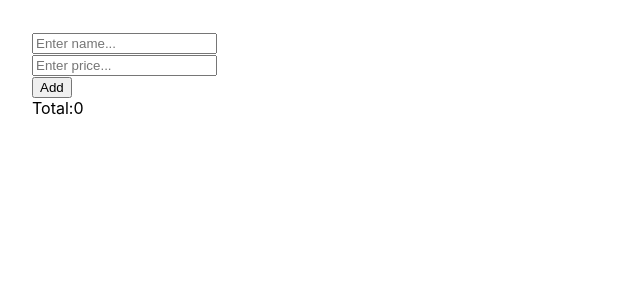
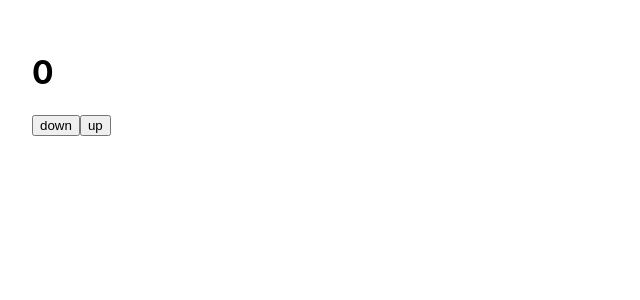
Before and after one commit to Bangdx1412/ReactJS, a React (Create React App) app: page / in a window 1280 px wide. Shown: the top 300 px of the page, without its empty margins (0-640 px from the left). Built offline with nearby package versions, Linux system fonts and the light colour scheme.

Commit message:
useReducer

```diff
--- a/src/App.js
+++ b/src/App.js
@@ -1,56 +1,40 @@
-// Mounted / Unmounted
-import { useState, useMemo, useRef } from "react";
+import { useState, useReducer } from "react";
+// useState
+// 1.Init state: 0
+// 2.Actions: Up (state + 1) / Down(state-1)
+
+// useReducer
+// 1.Init state: 0
+// 2.Actions: Up (state + 1) / Down(state-1)
+// 3.Reducer
+// 4.Dispatch (kich hoat)
+
+// Init state
+const initState = 0;
+// Actions
+const UP_ACTION = "up";
+const DOWN_ACTION = "down";
+
+// Reducer
+const reducer = (state, action) => {
+  switch (action) {
+    case UP_ACTION:
+      return state + 1;
+    case DOWN_ACTION:
+      return state - 1;
+
+    default:
+      throw new Error("Loi roi");
+  }
+};
 
 function App() {
-  const [name, setName] = useState("");
-  const [price, setPrice] = useState("");
-  const [products, setProducts] = useState([]);
-
-  const nameRef = useRef();
-  const handleSubmit = () => {
-    setProducts([
-      ...products,
-      {
-        name,
-        price: +price,
-      },
-    ]);
-    setName("");
-    setPrice("");
-
-    nameRef.current.focus();
-  };
-  const total = useMemo(() => {
-    const result = products.reduce((result, product) => {
-      return (result = result + product.price);
-    }, 0);
-    return result;
-  }, [products]);
+  const [count, dispatch] = useReducer(reducer, initState);
   return (
     <div style={{ padding: 32 }}>
-      <input
-        ref={nameRef}
-        value={name}
-        placeholder="Enter name..."
-        onChange={(e) => setName(e.target.value)}
-      />
-      <br />
-      <input
-        value={price}
-        placeholder="Enter price..."
-        onChange={(e) => setPrice(e.target.value)}
-      />
-      <br />
-      <button onClick={handleSubmit}>Add</button>
-      <br />
-      Total:{total}
-      <ul>
-        {products.map((product, index) => (
-          <li key={index}>
-            {product.name} - {product.price}
-          </li>
-        ))}
-      </ul>
+      <h1>{count}</h1>
+      <button onClick={() => dispatch(DOWN_ACTION)}>{DOWN_ACTION}</button>
+      <button onClick={() => dispatch(UP_ACTION)}>up</button>
     </div>
   );
 }
```
